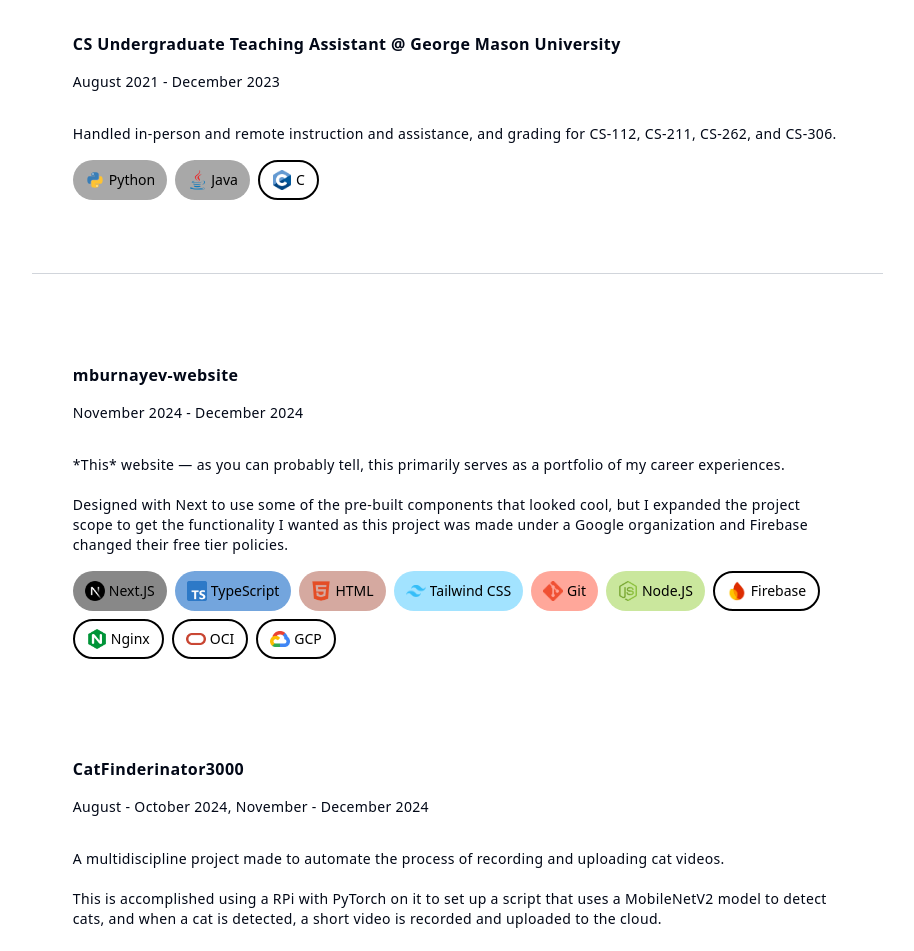
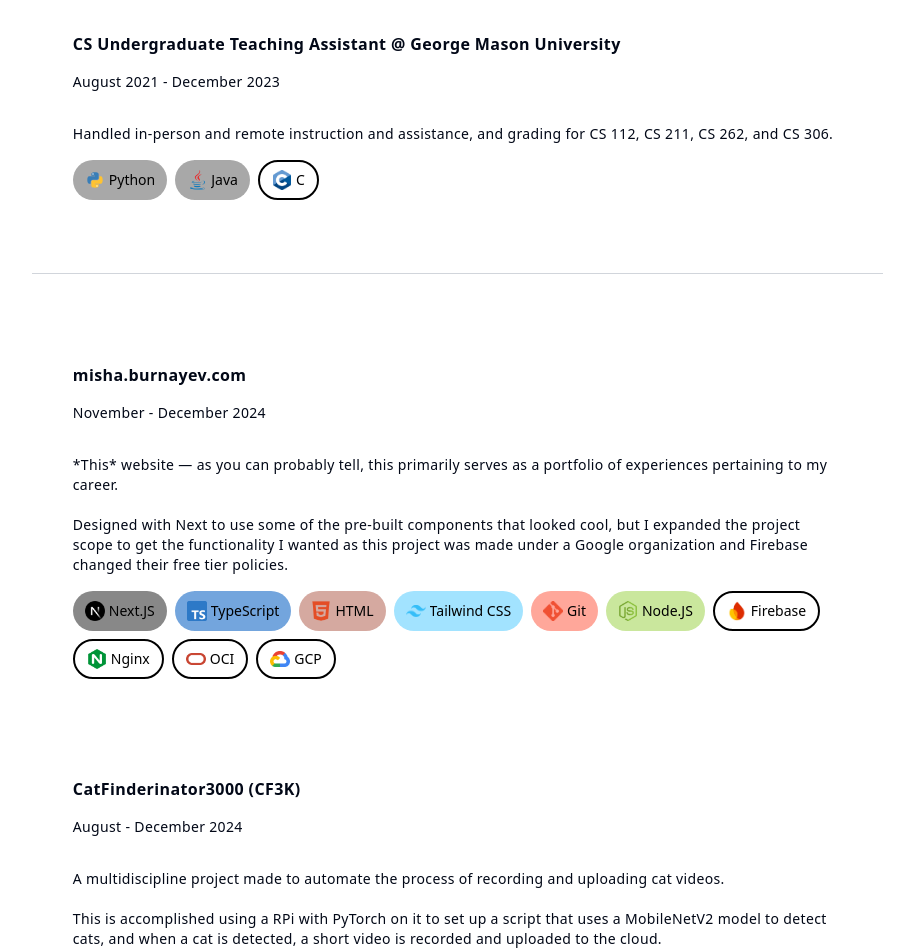
Before and after one commit to mburnayev/mb_website, a Next.js app: page / in a window 1280 px wide. Shown: the part 1760-2711 px from the top of the page, without its empty margins (61-975 px from the left). Built offline with nearby package versions, Linux system fonts and the light colour scheme.

Commit message:
resume update, minor revisions

```diff
--- a/app/page.tsx
+++ b/app/page.tsx
@@ -277,7 +277,7 @@ const IFGDBButtons = [
 const workCards = [
   {
     title: "Software Engineering Intern @ ST Engineering iDirect",
-    subtext: "May 2024 - August 2024",
+    subtext: "May - August 2024",
     description: "Co-developed and tested a C++ port of an important debugging script that retrieved many proprietary FPGA module statistics and integrated it into a larger command library.\n\nAfter the port, I revised a major product line's client-facing UI to permit DVB-S2X configurability and tied it to the provisioning service — the update was thouroughly tested and integrated into the product line.",
     link: "https://www.idirect.net/",
     skillIcons: iDirectButtons
@@ -292,14 +292,14 @@ const workCards = [
   {
     title: "DS Undergraduate Teaching Assistant @ George Mason University",
     subtext: "August 2022 - July 2024",
-    description: "Handled in-person and remote instruction and assistance, and grading for CDS-102 and CDS-230.",
+    description: "Handled in-person and remote instruction and assistance, and grading for CDS 102 and CDS 230.",
     link: "https://science.gmu.edu/academics/departments-units/computational-data-sciences",
     skillIcons: DSButtons
   },
   {
     title: "CS Undergraduate Teaching Assistant @ George Mason University",
     subtext: "August 2021 - December 2023",
-    description: "Handled in-person and remote instruction and assistance, and grading for CS-112, CS-211, CS-262, and CS-306.",
+    description: "Handled in-person and remote instruction and assistance, and grading for CS 112, CS 211, CS 262, and CS 306.",
     link: "https://cs.gmu.edu/",
     skillIcons: CSButtons
   },
@@ -307,15 +307,15 @@ const workCards = [
 
 const projectCards = [
   {
-    title: "mburnayev-website",
-    subtext: "November 2024 - December 2024",
-    description: "*This* website — as you can probably tell, this primarily serves as a portfolio of my career experiences.\n\nDesigned with Next to use some of the pre-built components that looked cool, but I expanded the project scope to get the functionality I wanted as this project was made under a Google organization and Firebase changed their free tier policies.",
+    title: "misha.burnayev.com",
+    subtext: "November - December 2024",
+    description: "*This* website — as you can probably tell, this primarily serves as a portfolio of experiences pertaining to my career.\n\nDesigned with Next to use some of the pre-built components that looked cool, but I expanded the project scope to get the functionality I wanted as this project was made under a Google organization and Firebase changed their free tier policies.",
     link: "https://github.com/mburnayev/mb_website",
     skillIcons: websiteButtons
   },
   {
-    title: "CatFinderinator3000",
-    subtext: "August - October 2024, November - December 2024 ",
+    title: "CatFinderinator3000 (CF3K)",
+    subtext: "August - December 2024",
     description: "A multidiscipline project made to automate the process of recording and uploading cat videos.\n\nThis is accomplished using a RPi with PyTorch on it to set up a script that uses a MobileNetV2 model to detect cats, and when a cat is detected, a short video is recorded and uploaded to the cloud.\n\nOn the other end of the system, my publicly available Flutter App then pulls the videos from the cloud and makes them viewable.",
     link: "https://github.com/mburnayev/CatFinderinator3000",
     skillIcons: CF3KButtons
@@ -394,7 +394,7 @@ export default function Home() {
             <p className="text-lg lg:text-2xl">
               <strong>Hello!</strong> I'm a philomath by heart, a software engineer by trade, and an <i>excellent</i> hire for any Software Engineering, Machine Learning, or related roles this coming summer of 2025.<br></br><br></br>
               I love learning, picking up new hobbies, and creating projects when I see opportunities to apply my knowledge. Out of my many interests, programming is my favorite since it's an excellent medium for effectively bringing ideas to life with a perpetually evolving toolkit, giving you limitless potential to create whatever you want (as long as it uses a computer).<br></br><br></br>
-              I currently hold a bachelor's degree in Computer Science, a minor in Data Science, and I'm a first year master's student at George Mason University studying Software Engineering. I'm usually preoccupied with my schoolwork, but most of my free time goes to developing passion projects or doing one of my hobbies.
+              I currently hold a bachelor's degree in Computer Science with a minor in Data Science, and I'm a first year master's student at George Mason University studying Software Engineering. I'm usually preoccupied with my schoolwork, but most of my free time goes to developing passion projects or doing one of my hobbies.
             </p>
             {/* Work */}
             <h6 className="w-full border-t border-gray-300" id="work" />
```
Also changed, not shown: 2 other files (tests, documents, lock files or other folders).
